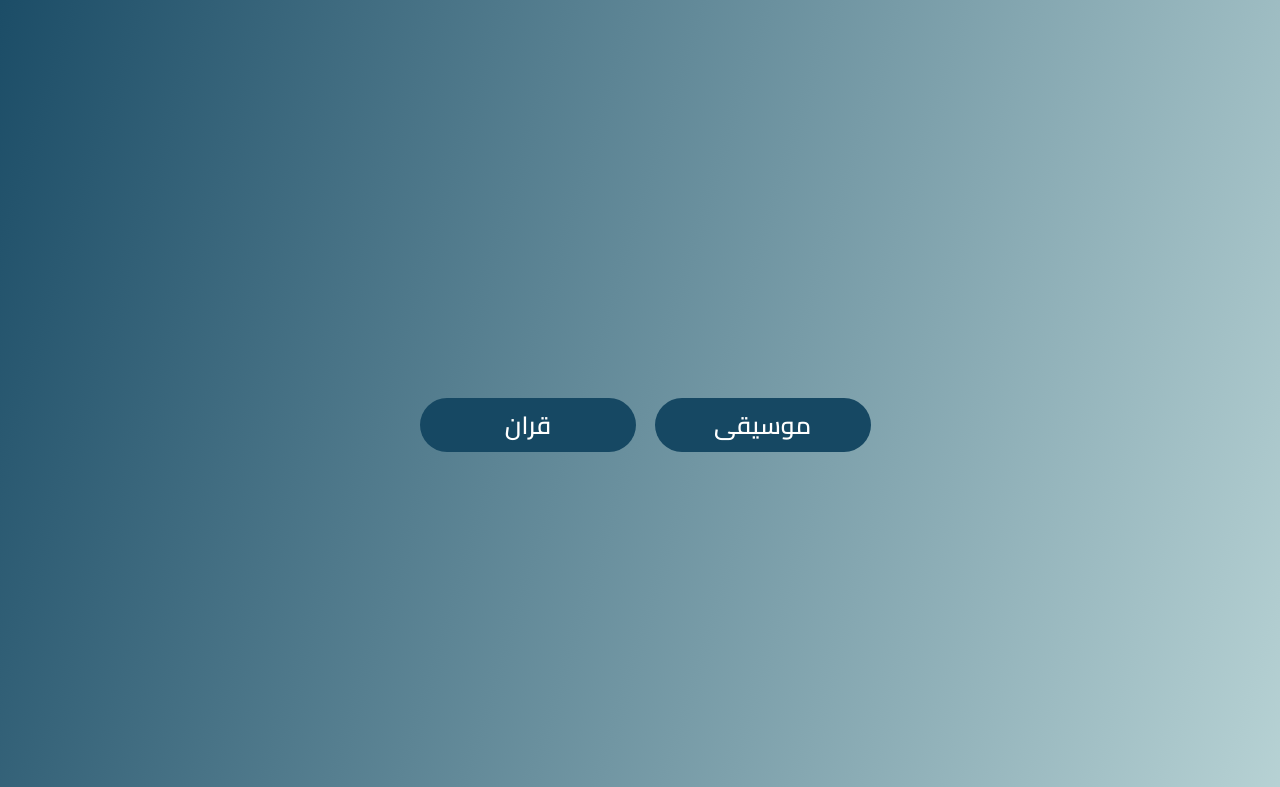
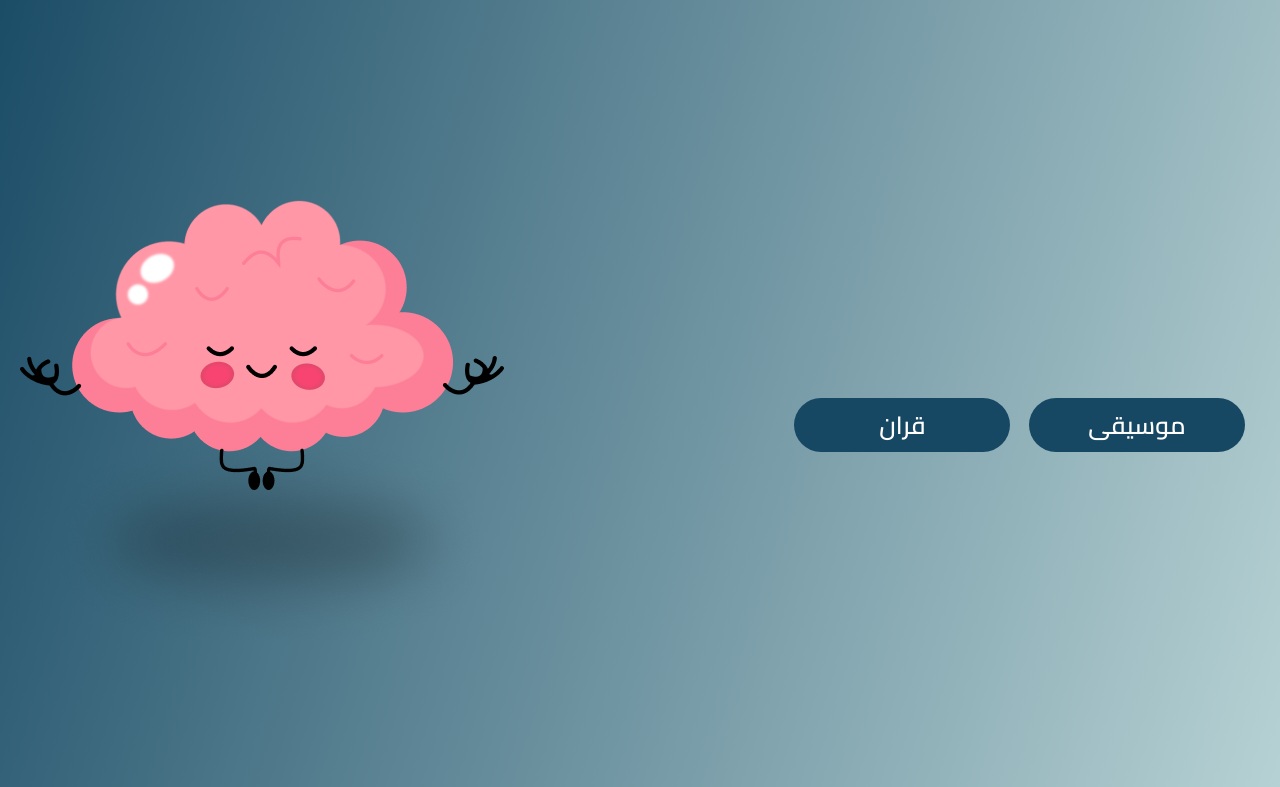
Before and after one commit to Mansour-Elashry/Gradution-project-web-, a Flask app: page / in a window 1280 px wide. Shown: the part 499-1286 px from the top of the page. Run offline with Flask 3, Linux system fonts and the light colour scheme.

Commit message:
change style

```diff
--- a/templates/index1.html
+++ b/templates/index1.html
@@ -280,9 +280,10 @@
         </nav>
 
         <div class="content">
+            <img src="./static/thinking.png" alt="logo" class="d-none d-lg-block">
             <div class="container-st">
-                <div style="margin: auto;margin-left: 400px;">
-                    <a href="./quran.html" style="text-decoration: none;
+                <div style="margin: auto;margin-left: 0px;">
+                    <a href="http://localhost:5000/quran.html" style="text-decoration: none;
                     width: 216px;
                     height: 54.195px;
                     border-radius: 37.756px;
@@ -293,7 +294,7 @@
                     text-align: center;
                     border: none;
                     display: inline-flex;justify-content: center;align-items: center;" class="btn">قران</a>
-                    <a href="./songs.html" style="text-decoration: none;
+                    <a href="http://localhost:5000/songs.html" style="text-decoration: none;
                     width: 216px;
                     height: 54.195px;
                     border-radius: 37.756px;
```
